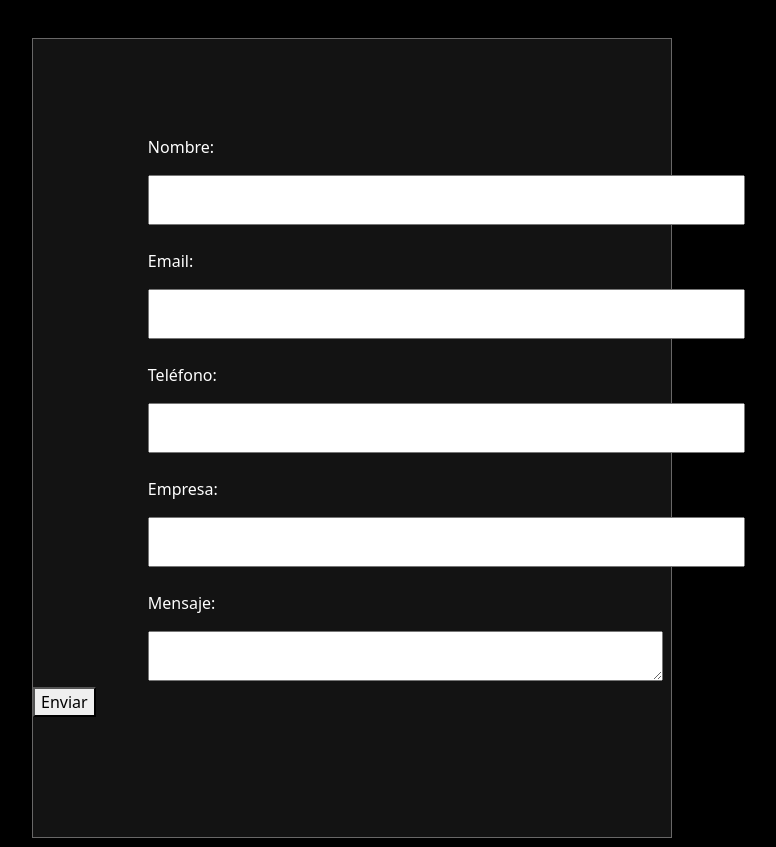
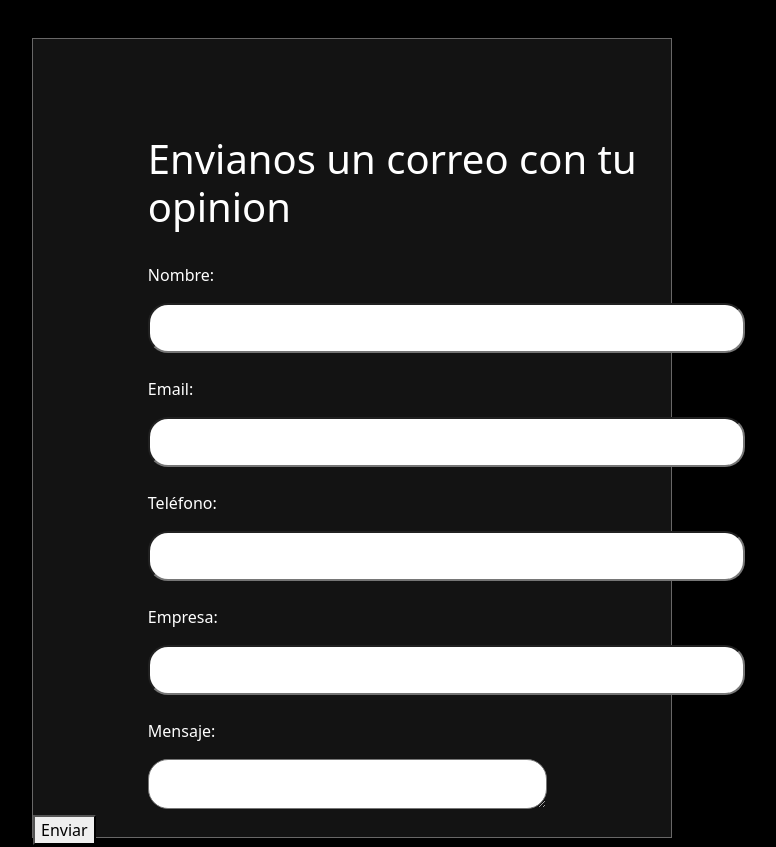
Before and after one commit to YOCELYN12/secure-intelligence, a React (Vite) app in the folder Frontend/S.I/: page /ServicioalCliente in a window 1280 px wide. Shown: the part 840-1687 px from the top of the page, without its empty margins (288-1064 px from the left). Built offline with nearby package versions, Linux system fonts and the light colour scheme.

Commit message:
ESTILOS DE SERVICIO AL CLIENTE COMPLETOS

```diff
--- a/Frontend/S.I/src/Components/EmailJS.jsx
+++ b/Frontend/S.I/src/Components/EmailJS.jsx
@@ -47,6 +47,14 @@ function EmailJS() {
 
                 <div className='from-fondo'>
                     <div className='from'>
+                        <div>
+                            <h1>Envianos un correo con tu opinion</h1>
+                        </div>
+
+                        <br />
+
+
+
                         <label >
                             <p>Nombre:</p>
                             <input className='int' type="text" name="name" value={formData.name} onChange={handleChange} required />
--- a/Frontend/S.I/src/Styles/EmailJS.css
+++ b/Frontend/S.I/src/Styles/EmailJS.css
@@ -25,6 +25,7 @@
 .int{
     width: 250%;
     height: 50px;
+    border-radius: 20px;
 }
 
 
@@ -32,4 +33,5 @@
 .from-mensaje{
    color: white;
    margin-left: 18%;
+   width: 25%;
 }
```
